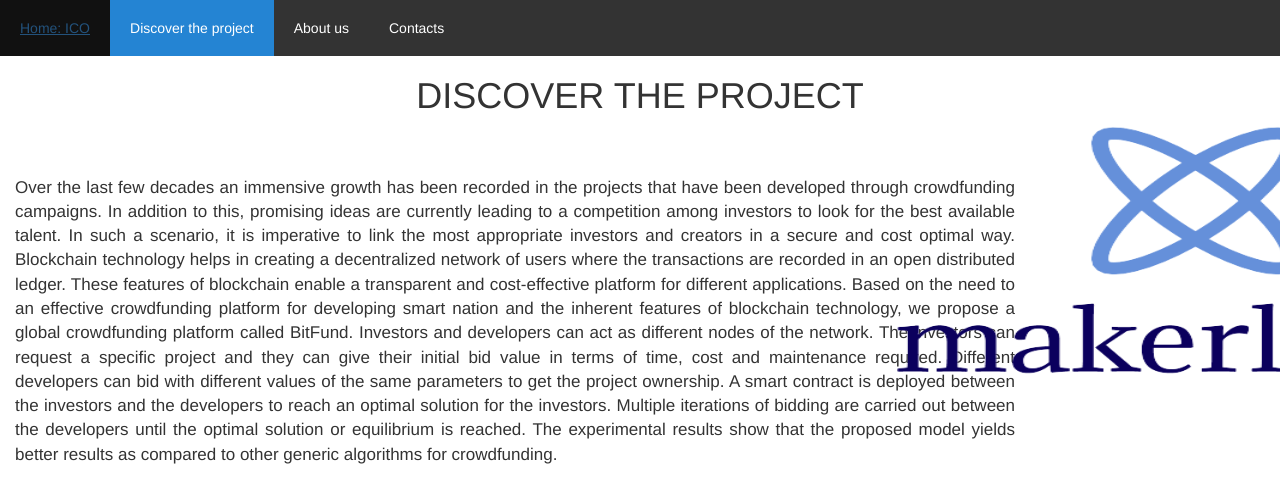
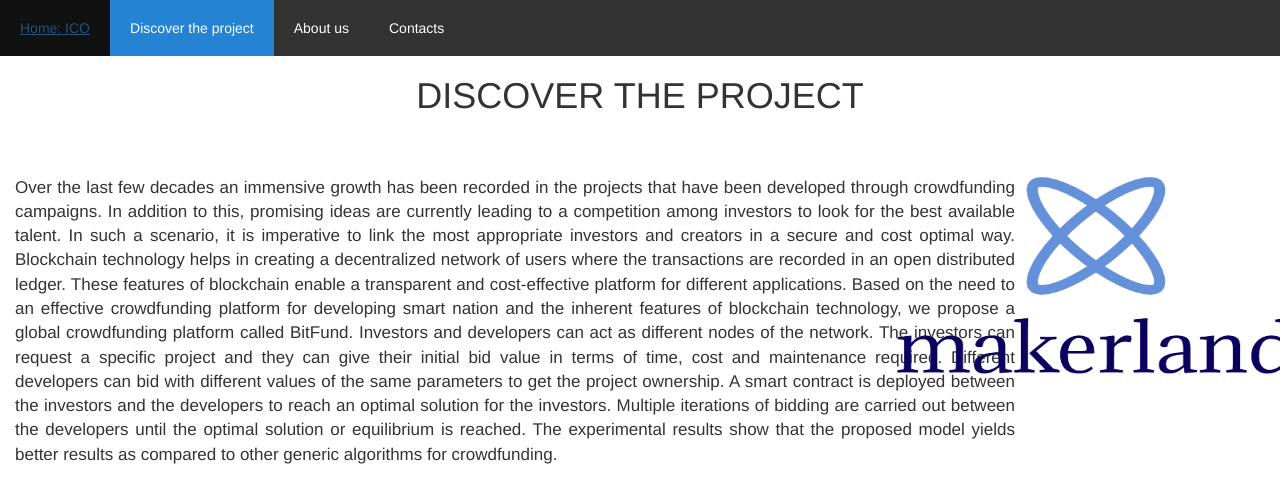
Before and after one commit to phongjimmy/makerland_token_sale, a website: page docs/discover.html in a window 1280 px wide. Shown: the top 502 px of the page. Drawn offline with Linux system fonts and the light colour scheme.

Commit message:
Update discover.html

```diff
--- a/docs/discover.html
+++ b/docs/discover.html
@@ -37,7 +37,7 @@
         </p>
       </div>
       <div class="second-half">
-        <img src="./main-logo.png" alt="Logo" width="600" height="250">
+        <img src="./main-logo.png" alt="Logo" width="400" height="200" style="margin-top: 50px;">
       </div>
     </div>
   </body>
```
